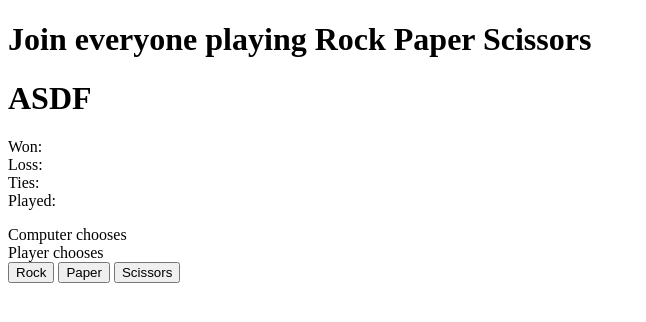
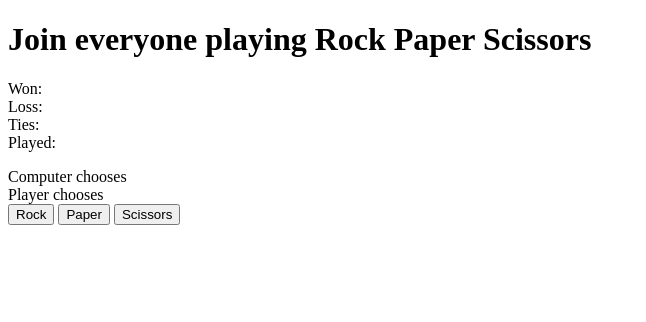
Before and after one commit to brandoneng000/minigames, a Django app: page / in a window 1280 px wide. Shown: the top 322 px of the page, without its empty margins (0-646 px from the left). Run offline with Django 4.2, Linux system fonts and the light colour scheme.

Commit message:
Checking deployment

```diff
--- a/player/templates/player/rockpaperscissors.html
+++ b/player/templates/player/rockpaperscissors.html
@@ -2,7 +2,6 @@
 <html>
         <body>
             <h1>Join everyone playing Rock Paper Scissors</h1>
-            <h1> ASDF </h1>
 
             <p style="display:inline-block; margin:0">Won:</p> <span id="won" ></span>
             <br/>
```
Also changed, not shown: .github/workflows/deploy.yml.
